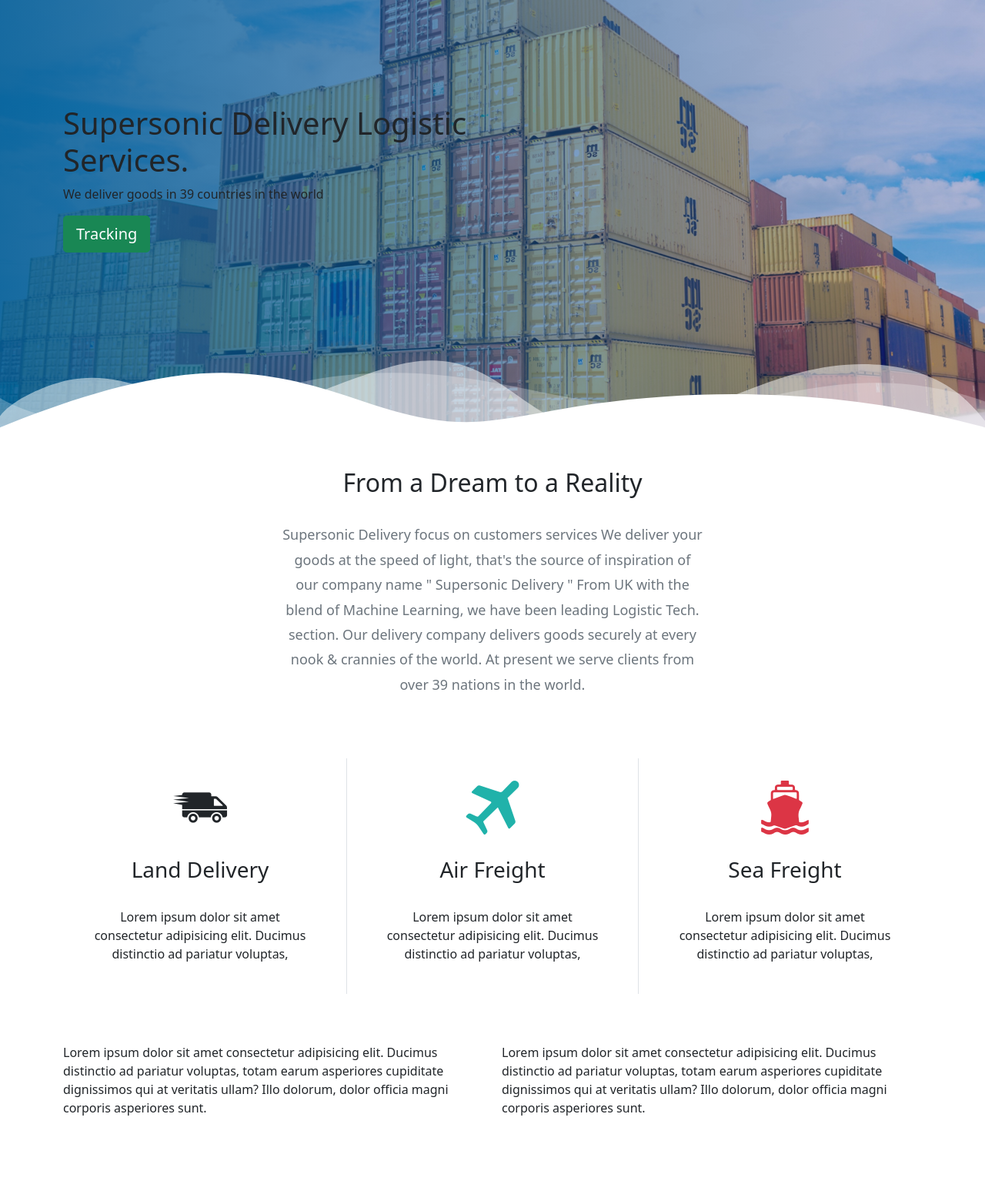
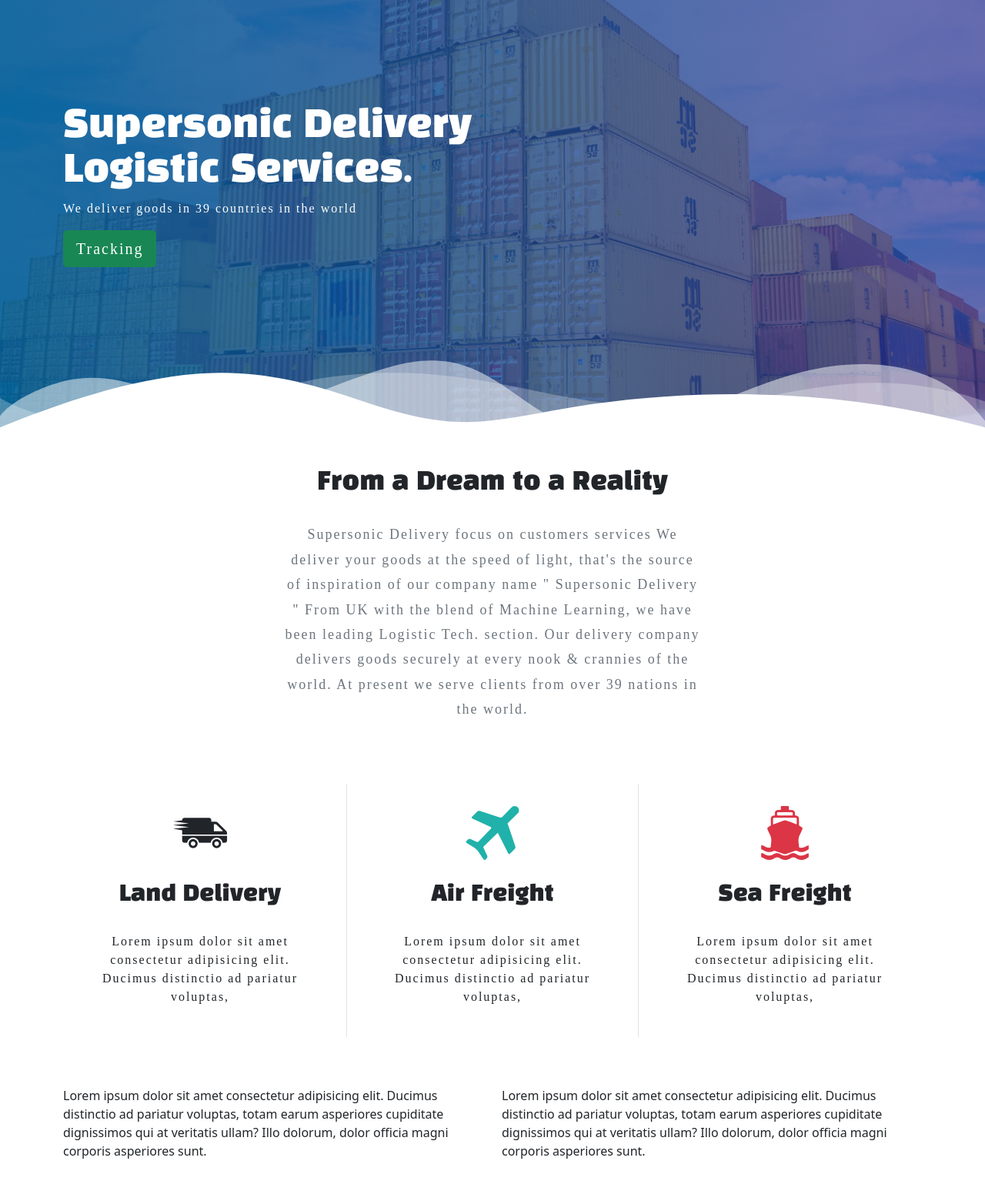
Before and after one commit to ndmichael/logistics, a Django app: page / in a window 1280 px wide. Shown: the part 56-1603 px from the top of the page at 77% size. Run offline with Django 3.2, Linux system fonts and the light colour scheme; some libraries are stand-ins or nearby versions.

Commit message:
updated main.css

```diff
--- a/shipment/static/shipment/css/main.css
+++ b/shipment/static/shipment/css/main.css
@@ -1,34 +1,34 @@
+@import url('https://fonts.googleapis.com/css2?family=Black+Han+Sans&display=swap');
+
 #header {
     height: 70vh;
     width: 100%;
-    background-image: linear-gradient(to right, rgba(0, 92, 151,  0.9), rgba(54, 55, 149,  0.3)), url("/static/shipment/images/frank-mckenna-trial.jpg");
+    background-image: linear-gradient(to right, rgba(0, 92, 151,  0.9), rgba(54, 55, 149,  0.7)), url("/static/shipment/images/frank-mckenna-trial.jpg");
     background-size: cover;
     background-position: center;
+    color: #FFFFFF;
 
 }
 
+h1, h2, h3, h4, h4, h6 {
+    font-family: 'Black Han Sans', sans-serif;
+}
+
+p {
+    font-family: 'Avalon';
+    letter-spacing: 2px;
+}
 
 
-/* .custom-shape-divider-bottom-1620085219 {
-    position: absolute;
-    bottom: 0;
-    left: 0;
-    width: 100%;
-    overflow: hidden;
-    line-height: 0;
-    transform: rotate(180deg);
+#header h1 {
+    font-size: 48px;
 }
 
-.custom-shape-divider-bottom-1620085219 svg {
-    position: relative;
-    display: block;
-    width: calc(100% + 1.3px);
-    height: 98px;
-}
+/* #header a{
+    background-color: rgba(75, 0, 130, 0.87);
+} */
 
-.custom-shape-divider-bottom-1620085219 .shape-fill {
-    fill: #FFFFFF;
-} */
+
 
 .custom-shape-divider-bottom-1620085333 {
     position: absolute;
```
